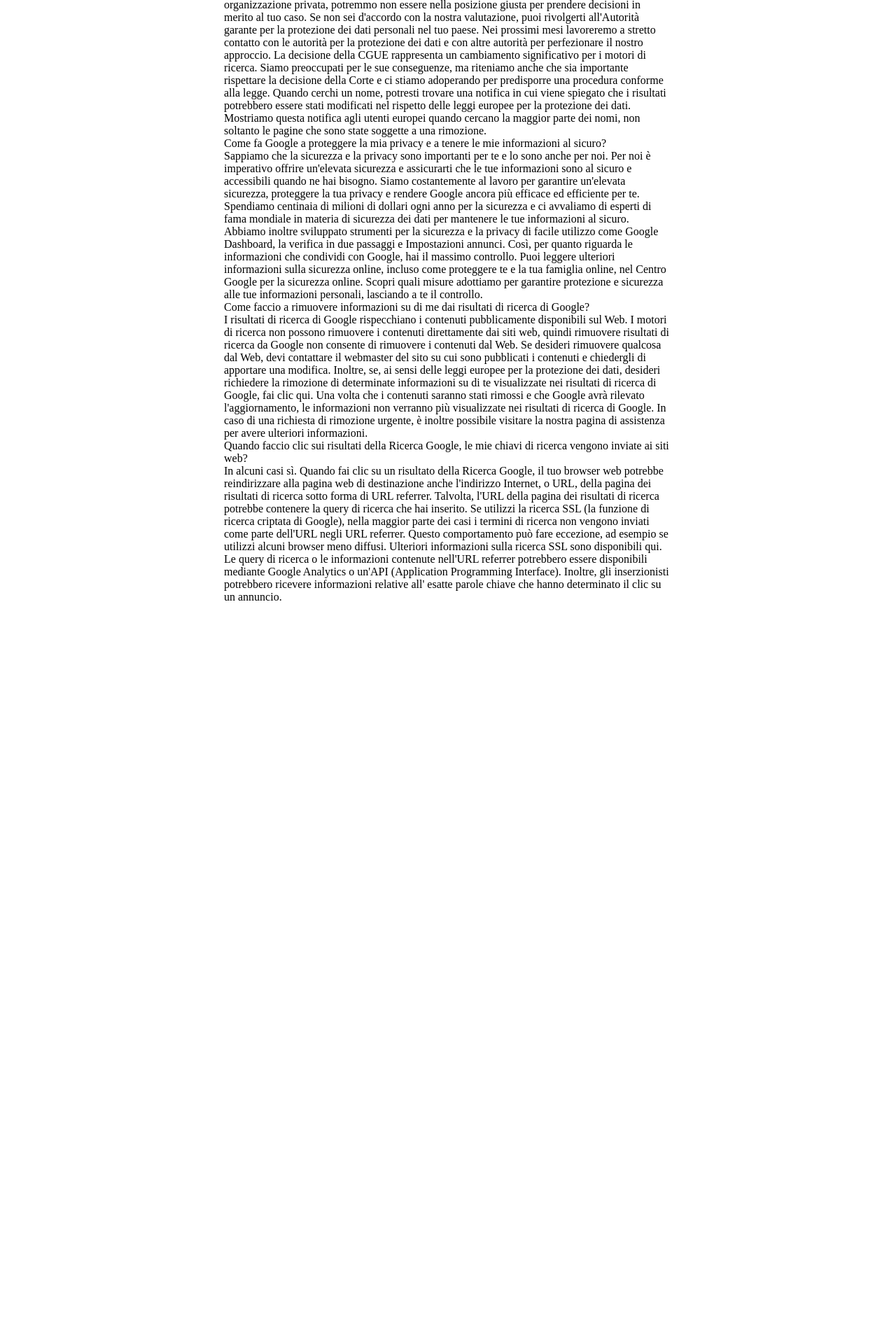
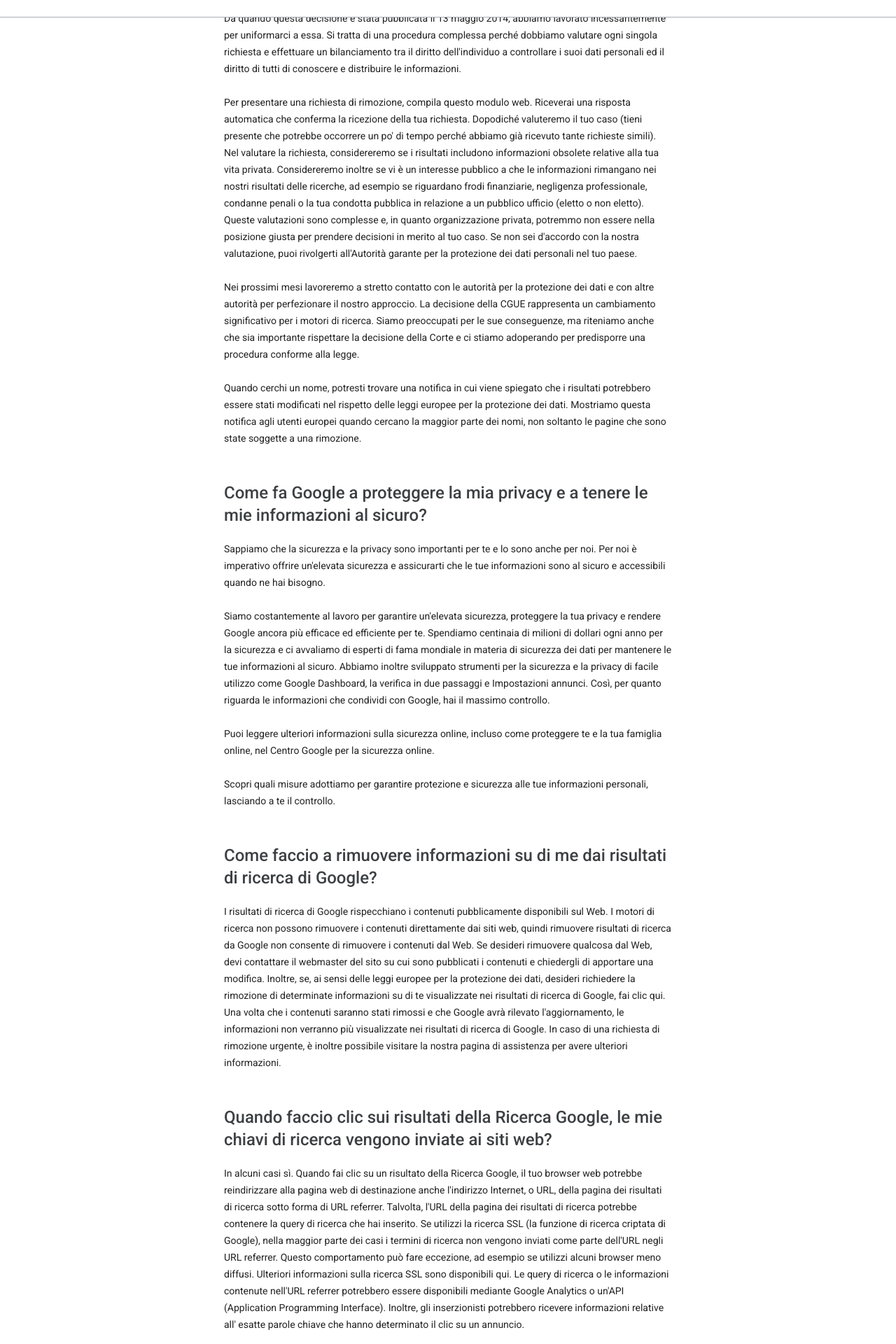
Before and after one commit to agrossano/php-google-faq, a PHP site: page / in a window 1280 px wide. Shown: the part 326-2246 px from the top of the page at 70% size. Before the commit the page ends 1184 px from the top, so only its background shows below. Run offline with PHP 8.4, Linux system fonts and the light colour scheme.

Commit message:
Completo

```diff
--- a/index.php
+++ b/index.php
@@ -4,7 +4,7 @@
   <meta charset="UTF-8">
   <meta name="viewport" content="width=device-width, initial-scale=1.0">
   <link rel="stylesheet" href="style.css">
-  <title>Document</title>
+  <title>php-google-faq</title>
 </head>
 <body>
 
@@ -13,23 +13,23 @@
   $faqs = [
     [
       "question" => "Come state implementando la recente decisione della Corte di giustizia dell'Unione europea (CGUE) relativa al diritto all'oblio?",
-      "answer" => "La recente decisione della Corte di giustizia dell'Unione europea ha profonde conseguenze per i motori di ricerca in Europa. La Corte ha stabilito che alcuni utenti hanno il diritto di chiedere ai motori di ricerca come Google di rimuovere risultati relativi a chiavi di ricerca che includono il proprio nome. Per poter essere rimossi, i risultati visualizzati devono essere inadeguati, irrilevanti o non più rilevanti, o eccessivi.
+      "answer" => "La recente decisione della Corte di giustizia dell'Unione europea ha profonde conseguenze per i motori di ricerca in Europa. La Corte ha stabilito che alcuni utenti hanno il diritto di chiedere ai motori di ricerca come Google di rimuovere risultati relativi a chiavi di ricerca che includono il proprio nome. Per poter essere rimossi, i risultati visualizzati devono essere inadeguati, irrilevanti o non più rilevanti, o eccessivi. <br><br>
 
-      Da quando questa decisione è stata pubblicata il 13 maggio 2014, abbiamo lavorato incessantemente per uniformarci a essa. Si tratta di una procedura complessa perché dobbiamo valutare ogni singola richiesta e effettuare un bilanciamento tra il diritto dell'individuo a controllare i suoi dati personali ed il diritto di tutti di conoscere e distribuire le informazioni.
+      Da quando questa decisione è stata pubblicata il 13 maggio 2014, abbiamo lavorato incessantemente per uniformarci a essa. Si tratta di una procedura complessa perché dobbiamo valutare ogni singola richiesta e effettuare un bilanciamento tra il diritto dell'individuo a controllare i suoi dati personali ed il diritto di tutti di conoscere e distribuire le informazioni. <br><br>
 
-      Per presentare una richiesta di rimozione, compila questo modulo web. Riceverai una risposta automatica che conferma la ricezione della tua richiesta. Dopodiché valuteremo il tuo caso (tieni presente che potrebbe occorrere un po' di tempo perché abbiamo già ricevuto tante richieste simili). Nel valutare la richiesta, considereremo se i risultati includono informazioni obsolete relative alla tua vita privata. Considereremo inoltre se vi è un interesse pubblico a che le informazioni rimangano nei nostri risultati delle ricerche, ad esempio se riguardano frodi finanziarie, negligenza professionale, condanne penali o la tua condotta pubblica in relazione a un pubblico ufficio (eletto o non eletto). Queste valutazioni sono complesse e, in quanto organizzazione privata, potremmo non essere nella posizione giusta per prendere decisioni in merito al tuo caso. Se non sei d'accordo con la nostra valutazione, puoi rivolgerti all'Autorità garante per la protezione dei dati personali nel tuo paese.
+      Per presentare una richiesta di rimozione, compila questo modulo web. Riceverai una risposta automatica che conferma la ricezione della tua richiesta. Dopodiché valuteremo il tuo caso (tieni presente che potrebbe occorrere un po' di tempo perché abbiamo già ricevuto tante richieste simili). Nel valutare la richiesta, considereremo se i risultati includono informazioni obsolete relative alla tua vita privata. Considereremo inoltre se vi è un interesse pubblico a che le informazioni rimangano nei nostri risultati delle ricerche, ad esempio se riguardano frodi finanziarie, negligenza professionale, condanne penali o la tua condotta pubblica in relazione a un pubblico ufficio (eletto o non eletto). Queste valutazioni sono complesse e, in quanto organizzazione privata, potremmo non essere nella posizione giusta per prendere decisioni in merito al tuo caso. Se non sei d'accordo con la nostra valutazione, puoi rivolgerti all'Autorità garante per la protezione dei dati personali nel tuo paese.<br><br>
 
-      Nei prossimi mesi lavoreremo a stretto contatto con le autorità per la protezione dei dati e con altre autorità per perfezionare il nostro approccio. La decisione della CGUE rappresenta un cambiamento significativo per i motori di ricerca. Siamo preoccupati per le sue conseguenze, ma riteniamo anche che sia importante rispettare la decisione della Corte e ci stiamo adoperando per predisporre una procedura conforme alla legge.
+      Nei prossimi mesi lavoreremo a stretto contatto con le autorità per la protezione dei dati e con altre autorità per perfezionare il nostro approccio. La decisione della CGUE rappresenta un cambiamento significativo per i motori di ricerca. Siamo preoccupati per le sue conseguenze, ma riteniamo anche che sia importante rispettare la decisione della Corte e ci stiamo adoperando per predisporre una procedura conforme alla legge.<br><br>
 
       Quando cerchi un nome, potresti trovare una notifica in cui viene spiegato che i risultati potrebbero essere stati modificati nel rispetto delle leggi europee per la protezione dei dati. Mostriamo questa notifica agli utenti europei quando cercano la maggior parte dei nomi, non soltanto le pagine che sono state soggette a una rimozione."
     ],
     [
       "question" => "Come fa Google a proteggere la mia privacy e a tenere le mie informazioni al sicuro?",
-      "answer" => "Sappiamo che la sicurezza e la privacy sono importanti per te e lo sono anche per noi. Per noi è imperativo offrire un'elevata sicurezza e assicurarti che le tue informazioni sono al sicuro e accessibili quando ne hai bisogno.
+      "answer" => "Sappiamo che la sicurezza e la privacy sono importanti per te e lo sono anche per noi. Per noi è imperativo offrire un'elevata sicurezza e assicurarti che le tue informazioni sono al sicuro e accessibili quando ne hai bisogno.<br><br>
 
-      Siamo costantemente al lavoro per garantire un'elevata sicurezza, proteggere la tua privacy e rendere Google ancora più efficace ed efficiente per te. Spendiamo centinaia di milioni di dollari ogni anno per la sicurezza e ci avvaliamo di esperti di fama mondiale in materia di sicurezza dei dati per mantenere le tue informazioni al sicuro. Abbiamo inoltre sviluppato strumenti per la sicurezza e la privacy di facile utilizzo come Google Dashboard, la verifica in due passaggi e Impostazioni annunci. Così, per quanto riguarda le informazioni che condividi con Google, hai il massimo controllo.
+      Siamo costantemente al lavoro per garantire un'elevata sicurezza, proteggere la tua privacy e rendere Google ancora più efficace ed efficiente per te. Spendiamo centinaia di milioni di dollari ogni anno per la sicurezza e ci avvaliamo di esperti di fama mondiale in materia di sicurezza dei dati per mantenere le tue informazioni al sicuro. Abbiamo inoltre sviluppato strumenti per la sicurezza e la privacy di facile utilizzo come Google Dashboard, la verifica in due passaggi e Impostazioni annunci. Così, per quanto riguarda le informazioni che condividi con Google, hai il massimo controllo.<br><br>
 
-      Puoi leggere ulteriori informazioni sulla sicurezza online, incluso come proteggere te e la tua famiglia online, nel Centro Google per la sicurezza online.
+      Puoi leggere ulteriori informazioni sulla sicurezza online, incluso come proteggere te e la tua famiglia online, nel Centro Google per la sicurezza online.<br><br>
 
       Scopri quali misure adottiamo per garantire protezione e sicurezza alle tue informazioni personali, lasciando a te il controllo."
     ],
@@ -47,22 +47,22 @@
 
 ?>
 
-<div class="container-faq">
-
-  <?php
-
-  foreach ($faqs as $faq) {
-
-    echo $faq['question'] . "<br>"
-        . $faq['answer'] . "<br>";
-
-  }
+<header>
+  <div class="logo">
+  <img src="https://www.google.com/images/branding/googlelogo/1x/googlelogo_color_74x24dp.png" alt="">
+  <span>Privacy e termini</span>
+  </div>
+</header>
 
 
+<div class="container-faq">
+  <?php
+    foreach ($faqs as $faq) {
+      echo '<div class="question"><h1>' . $faq['question'] . '</h1></div>' ;
+      echo '<div class="answer"><h2>' . $faq['answer'] . '</h2></div>' ;
+    }
   ?>
-
 </div>
-
 
 
 </body>
--- a/style.css
+++ b/style.css
@@ -1,11 +1,59 @@
+@import url("https://fonts.googleapis.com/css2?family=Roboto:wght@300;400;500&display=swap");
+
 * {
   margin: 0;
   padding: 0;
   box-sizing: border-box;
 }
 
+body {
+  font-family: "Roboto", sans-serif;
+}
+
+header {
+  position: fixed;
+  width: 100vw;
+  background-color: #fff;
+  border-bottom: 1px solid #a9aeb3;
+}
+
+.logo {
+  display: flex;
+  padding: 25px;
+  font-size: 22px;
+  color: #5f6368;
+}
+
+.logo img {
+  padding-right: 7px;
+}
+
 .container-faq {
   display: flex;
+  flex-direction: column;
   width: 50vw;
+  padding-top: 80px;
   margin: auto;
 }
+
+.question {
+  padding-bottom: 20px;
+}
+
+h1 {
+  font-size: 24px;
+  font-weight: 500;
+  line-height: 32px;
+  color: #3c4043;
+}
+
+h2 {
+  font-size: 14px;
+  font-weight: 400;
+  color: rgba(0, 0, 0, 0.87);
+  line-height: 24px;
+}
+
+.answer {
+  padding-bottom: 50px;
+}
```
